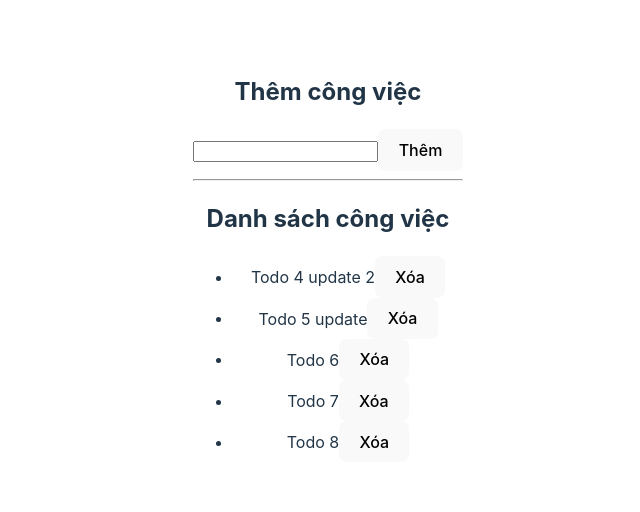
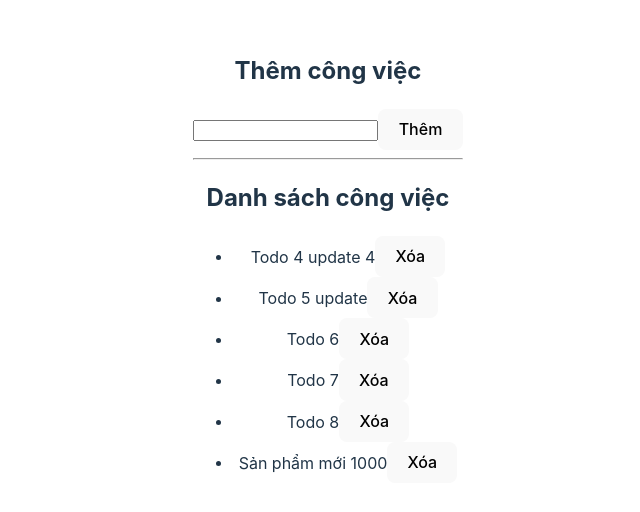
Before and after one commit to datlt2306/FPL-WEB209, a React (Vite) app in the folder SU24/: page / in a window 1280 px wide. Shown: the part 134-646 px from the top of the page, without its empty margins (312-952 px from the left). Built offline with nearby package versions, Linux system fonts and the light colour scheme; data requests are answered from the project's data file.

Commit message:
Buổi 3 - WD18332

```diff
--- a/SU24/db.json
+++ b/SU24/db.json
@@ -74,7 +74,7 @@
   "todos": [
     {
       "id": 4,
-      "title": "Todo 4 update 2",
+      "title": "Todo 4 update 4",
       "completed": true
     },
     {
@@ -97,6 +97,11 @@
       "title": "Todo 8",
       "completed": false,
       "id": 8
+    },
+    {
+      "title": "Sản phẩm mới 1000",
+      "completed": false,
+      "id": 9
     }
   ]
 }
--- a/SU24/package.json
+++ b/SU24/package.json
@@ -4,6 +4,7 @@
     "version": "0.0.0",
     "type": "module",
     "scripts": {
+        "server": "json-server --watch db.json",
         "dev": "vite",
         "build": "tsc -b && vite build",
         "lint": "eslint . --ext ts,tsx --report-unused-disable-directives --max-warnings 0",
--- a/SU24/src/App.tsx
+++ b/SU24/src/App.tsx
@@ -1,17 +1,14 @@
 /* eslint-disable @typescript-eslint/no-explicit-any */
-import { useState, useEffect } from "react";
+import { useEffect, useState } from "react";
 import "./App.css";
-import { useForm } from "react-hook-form";
+import TodoAdd from "./components/TodoAdd";
+import TodoList from "./components/TodoList";
+import { ITodo } from "./interfaces/ITodo";
 
-interface ITodo {
-    id: number;
-    title: string;
-    completed: boolean;
-}
 const App = () => {
     const [todos, setTodos] = useState<ITodo[]>([]);
     const [currentTodo, setCurrentTodo] = useState<any>({});
-    const { register, handleSubmit, reset } = useForm();
+
     useEffect(() => {
         (async () => {
             try {
@@ -54,7 +51,7 @@ const App = () => {
             //rerender
             setTodos([...todos, result]);
             // reset form
-            reset();
+            // reset();
         } catch (error) {
             console.error(error);
         }
@@ -84,48 +81,18 @@ const App = () => {
     return (
         <div className="App">
             <h2>Thêm công việc</h2>
-            <form onSubmit={handleSubmit(onHandleSubmit)}>
-                <input type="text" {...register("title")} />
-                <button type="submit">Thêm</button>
-            </form>
+            <TodoAdd onSubmit={onHandleSubmit} />
             <hr />
             <h2>Danh sách công việc</h2>
-            <ul>
-                {todos.map((todo: ITodo, index: number) => (
-                    <li key={index}>
-                        {currentTodo.id == todo.id ? (
-                            <form onSubmit={handleSubmit(onHandleSave)}>
-                                <input type="text" {...register("title2")} />
-                                <button type="submit">Lưu</button>
-                                <button onClick={() => setCurrentTodo({})}>Hủy</button>
-                            </form>
-                        ) : (
-                            <>
-                                <span
-                                    onClick={() => {
-                                        reset({ title2: todo.title });
-                                        setCurrentTodo(todo);
-                                    }}
-                                >
-                                    {todo.title}
-                                </span>
-                                <button onClick={() => onHandleRemove(todo.id!)}>Xóa</button>
-                            </>
-                        )}
-                    </li>
-                ))}
-            </ul>
+            <TodoList
+                currentTodo={currentTodo}
+                setCurrentTodo={setCurrentTodo}
+                todos={todos}
+                onRemove={onHandleRemove}
+                onSave={onHandleSave}
+            />
         </div>
     );
 };
 
 export default App;
-
-// 3
-// [1,2,3,4,5]
-// [1,2,4,5]
-
-// { id: 5, title:"ReactJs"}
-// [{id: 1, title: "Đọc sách"}, {id: 2, title: "Chơi game"}, {id: 3, title:"Đi chơi"}]
-
-// [{id: 1, title: "Đọc sách"}, {id: 2, title: "Chơi game"}, { id: 3, title:"ReactJs"}]
--- /dev/null
+++ b/SU24/src/components/TodoAdd.tsx
@@ -0,0 +1,15 @@
+/* eslint-disable @typescript-eslint/no-explicit-any */
+import React from "react";
+import { useForm } from "react-hook-form";
+
+const TodoAdd = ({ onSubmit }: any) => {
+    const { register, handleSubmit } = useForm();
+    return (
+        <form onSubmit={handleSubmit(onSubmit)}>
+            <input type="text" {...register("title")} />
+            <button type="submit">Thêm</button>
+        </form>
+    );
+};
+
+export default TodoAdd;
--- /dev/null
+++ b/SU24/src/components/TodoList.tsx
@@ -0,0 +1,45 @@
+/* eslint-disable no-empty-pattern */
+/* eslint-disable @typescript-eslint/no-explicit-any */
+import { useForm } from "react-hook-form";
+import { ITodo } from "../interfaces/ITodo";
+
+type TodoListProps = {
+    todos: ITodo[];
+    onSave: (data: any) => void;
+    onRemove: (id: number) => void;
+    currentTodo: ITodo;
+    setCurrentTodo: ({}) => void;
+};
+
+const TodoList = ({ todos, onSave, onRemove, currentTodo, setCurrentTodo }: TodoListProps) => {
+    const { register, handleSubmit, reset } = useForm();
+    return (
+        <ul>
+            {todos.map((todo: ITodo, index: number) => (
+                <li key={index}>
+                    {currentTodo.id == todo.id ? (
+                        <form onSubmit={handleSubmit(onSave)}>
+                            <input type="text" {...register("title2")} />
+                            <button type="submit">Lưu</button>
+                            <button onClick={() => setCurrentTodo({})}>Hủy</button>
+                        </form>
+                    ) : (
+                        <>
+                            <span
+                                onClick={() => {
+                                    reset({ title2: todo.title });
+                                    setCurrentTodo(todo);
+                                }}
+                            >
+                                {todo.title}
+                            </span>
+                            <button onClick={() => onRemove(todo.id!)}>Xóa</button>
+                        </>
+                    )}
+                </li>
+            ))}
+        </ul>
+    );
+};
+
+export default TodoList;
--- /dev/null
+++ b/SU24/src/interfaces/ITodo.ts
@@ -0,0 +1,5 @@
+export interface ITodo {
+    id: number;
+    title: string;
+    completed: boolean;
+}
```
Lines whose indentation alone changed are shown as unchanged.
